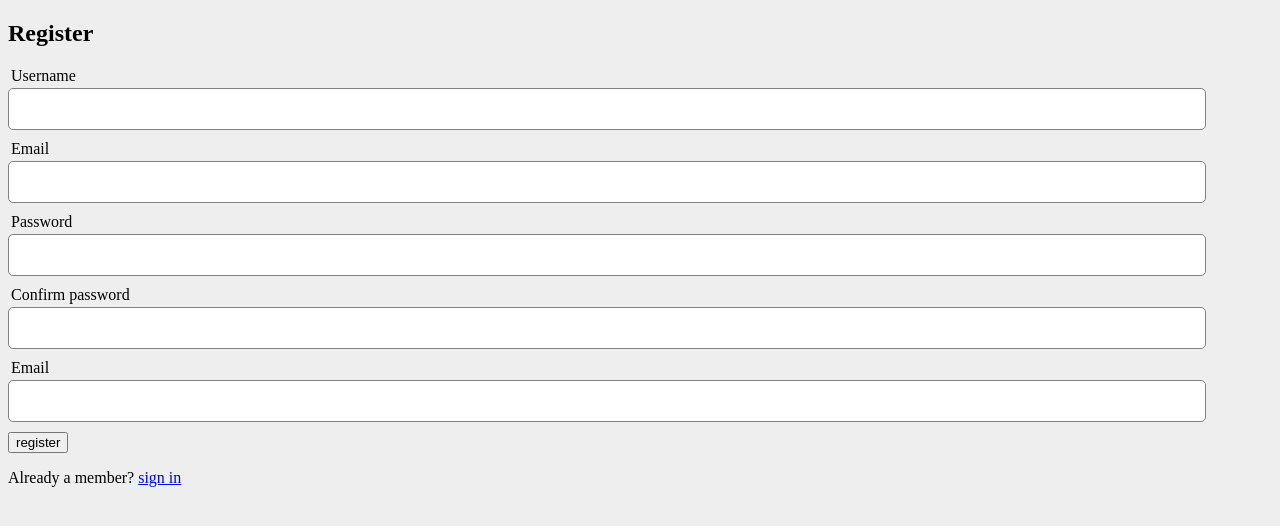
After one commit to inahchang/sample, a PHP site: page /register in a window 1280 px wide. The commit adds this page. Shown: the top 526 px of the page. Run offline with PHP 8.4, Linux system fonts and the light colour scheme.

Commit message:
I changed

```diff
--- /dev/null
+++ b/register.php
@@ -0,0 +1,40 @@
+<!DOCTYPE html>
+<html>
+<head>
+    <title>register</title>
+    <link rel="stylesheet" type="text/css" href="style.css">
+</head>
+<body>
+    <div class="header">
+        <h2>Register</h2>
+    </div>
+    <form method="post" action="register">
+        <div class="input-group">
+            <label>Username</label>
+            <input type="text" name="user">
+        </div>
+        <div class="input-group">
+            <label>Email</label>
+            <input type="text" name="email">
+        </div>
+        <div class="input-group">
+            <label>Password</label>
+            <input type="text" name="pass1">
+        </div>
+        <div class="input-group">
+            <label>Confirm password</label>
+            <input type="text" name="pass2">
+        </div>
+        <div class="input-group">
+            <label>Email</label>
+            <input type="text" name="email">
+        </div>
+        <div class="input-group">
+            <button type="submit" name="register" class="btn">register</button>
+        </div>
+        <p>
+            Already a member? <a href="login.php">sign in</a>
+        </p>
+    </form>
+</body>
+</html>
--- a/samplecode1.php
+++ b/samplecode1.php
@@ -1,6 +1,4 @@
 <?php
-echo 'hello!!';
-
 $servername = getenv('IP');
 $username = getenv('C9_USER');
 $password = "";
@@ -9,8 +7,8 @@ $dbport = 3306;
 
 // Create connection
 $db = new mysqli($servername, $username, $password, $database, $dbport);
-$sql = "INSERT INTO MyGuests (firstname, lastname, email)
-VALUES ('John', 'Doe', 'john@example.com')";
+$sql = "INSERT INTO user (username, email, password, create_time, iduser, vip, manager)
+";
 // Check connection
 if ($db->connect_error) {
     die("Connection failed: " . $db->connect_error);
--- /dev/null
+++ b/style.css
@@ -0,0 +1,33 @@
+body{
+    background: #eee;
+}
+#frm{
+    border: solid gray 1px;
+    width: 20%;
+    border-radius: 5px;
+    margin: 100px auto;
+    background: white;
+    padding: 50px;
+}
+#btn{
+    color: #fff;
+    background: #337ab7;
+    padding: 5px;
+    margin-left: 69%;
+}
+.input-group{
+    margin: 10px 0px 10px 0px;
+}
+.input-group label{
+    display: block;
+    text-align: left;
+    margin: 3px;
+}
+.input-group input{
+    height: 30px;
+    width: 93%;
+    padding: 5px 10px;
+    font-size: 16px;
+    border-radius: 5px;
+    border: 1px solid gray;
+}
```
Also changed, not shown: login.php (added, +26 -0 lines), process.php (added, +7 -0 lines).
